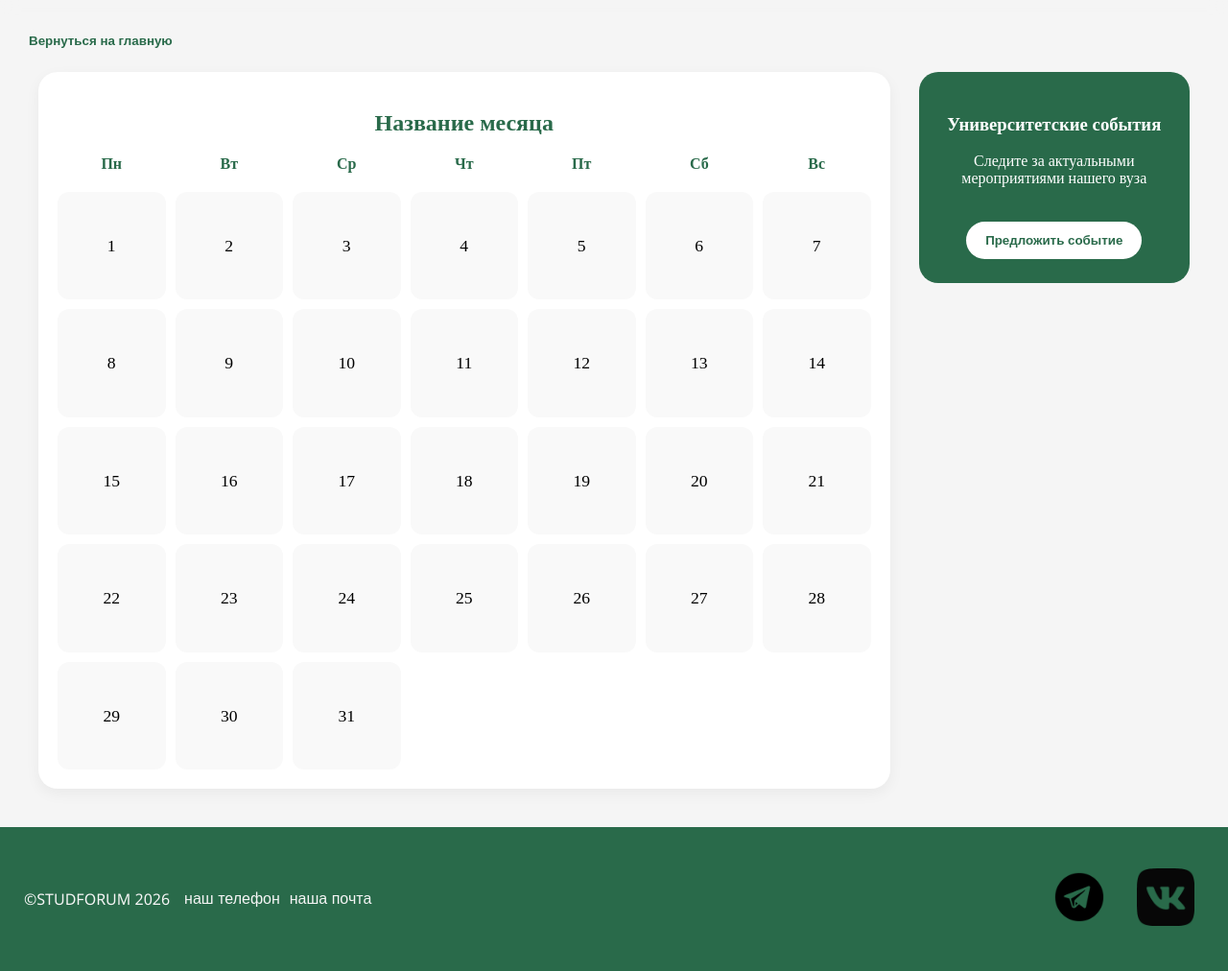
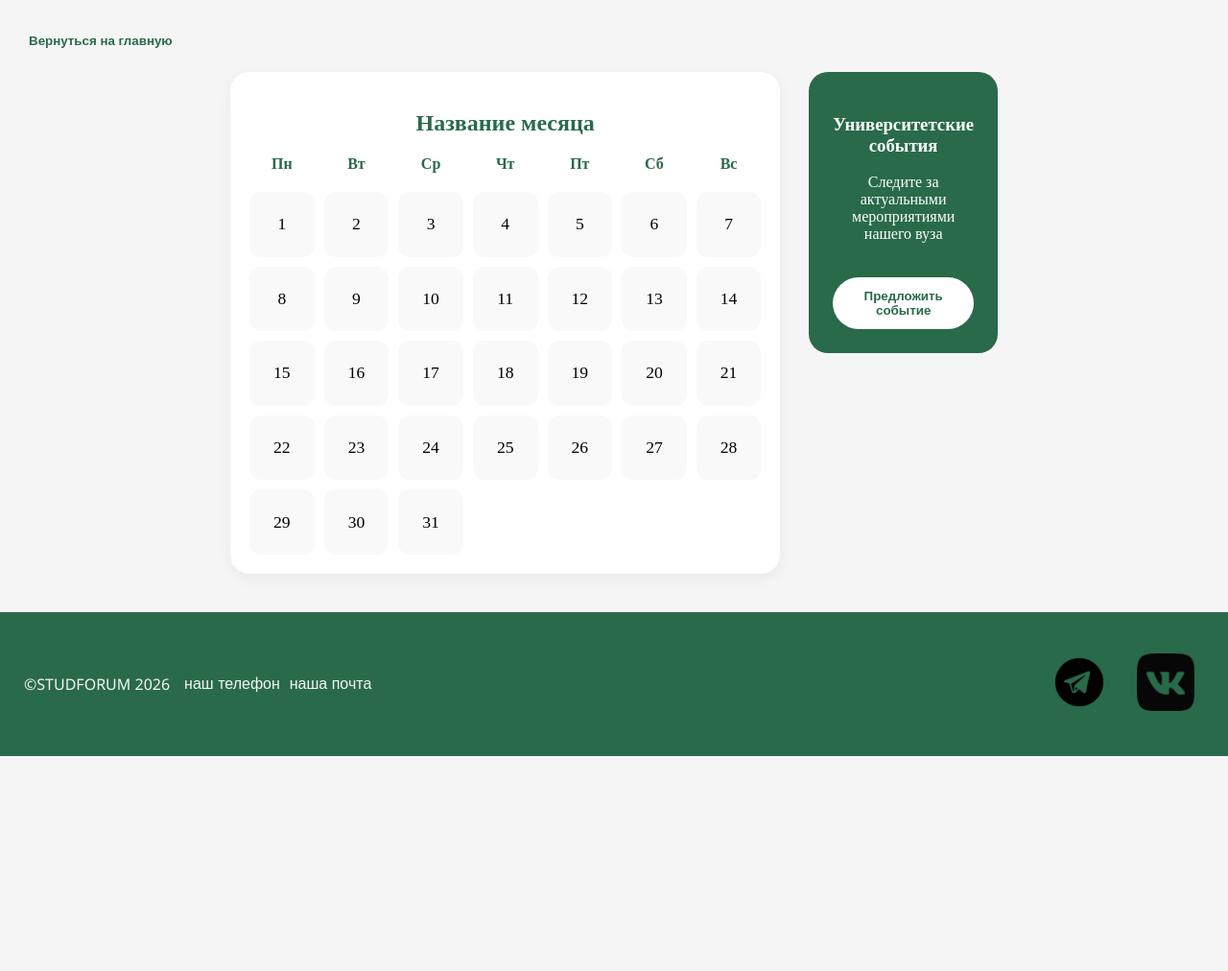
Before and after one commit to Nick0-0/WebSite_StudForum, a Node server app: page /api/calendar/events in a window 1280 px wide. Shown: the part 70-1082 px from the top of the page at 96% size. After the commit the page ends 858 px from the top, so only its background shows below. Run offline with Node 20, Linux system fonts and the light colour scheme; data that the repository does not hold is empty; some libraries are stand-ins or nearby versions.

Commit message:
modified name of layout styles and modified calendar-style

```diff
--- a/1public/styles/calendar-style.css
+++ b/1public/styles/calendar-style.css
@@ -22,7 +22,7 @@ a.back-btn:hover {
     display: flex;
     gap: 30px;
     padding: 20px;
-    max-width: 1200px;
+    max-width: 800px;
     margin: 0 auto;
 }
 .calendar-main {
--- a/2views/layout.ejs
+++ b/2views/layout.ejs
@@ -5,7 +5,7 @@
     <meta name="viewport" content="width=device-width, initial-scale=1.0">
     <meta name="descrition" content="Сайт студенческого форума - демонстрация полученных навыков веб-верстки в ходе обучения.">
     <link rel="icon" href="./media/favicon.svg" type="image/svg+html">
-    <link rel="stylesheet" href="styles/index-style.css" type="text/css">
+    <link rel="stylesheet" href="styles/layout-style.css" type="text/css">
     <title>StudForum</title>
 </head>
 <body>
```
Also changed, not shown: 1public/styles/layout-style.css (renamed from 1public/styles/index-style.css).
